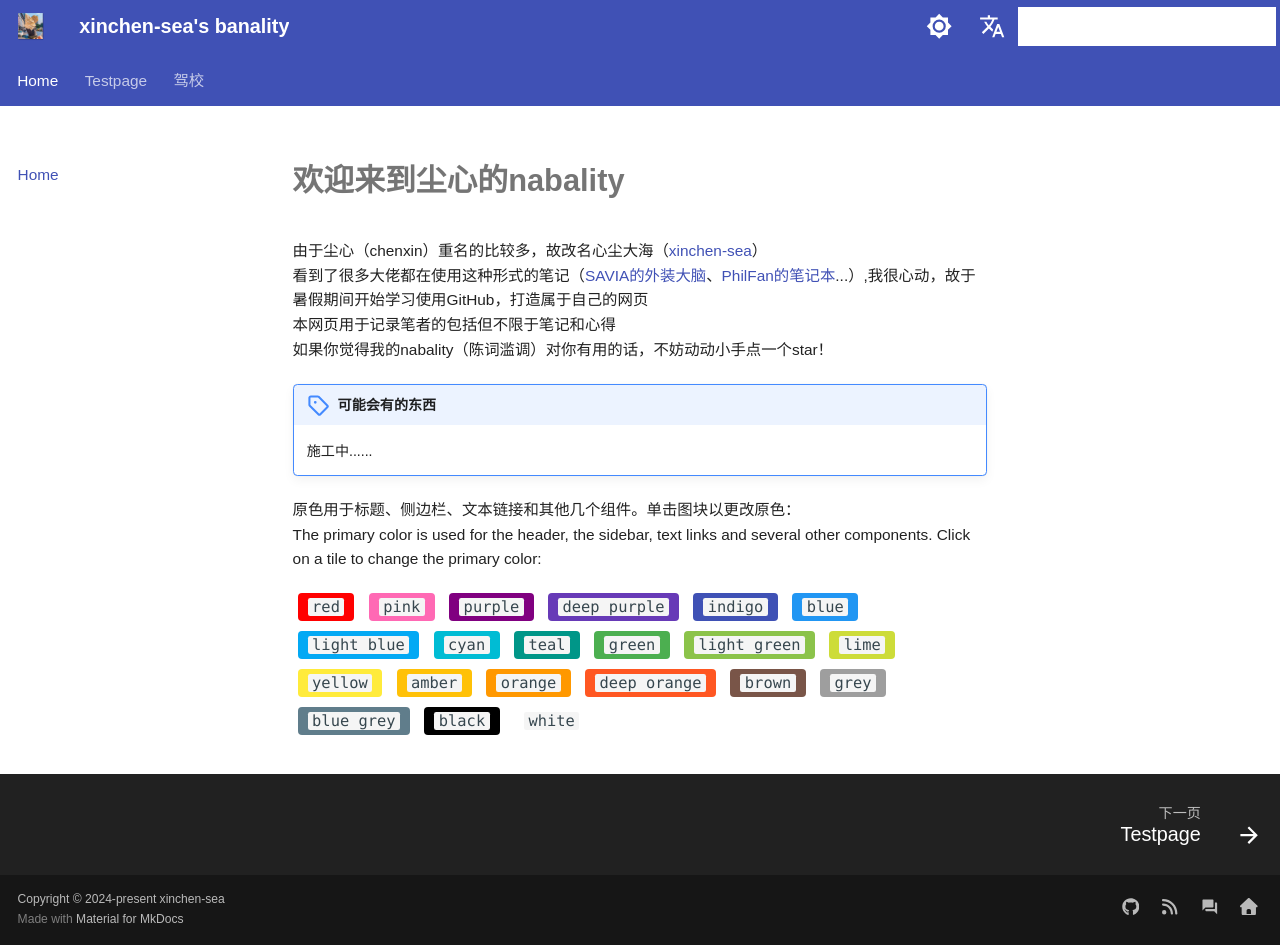
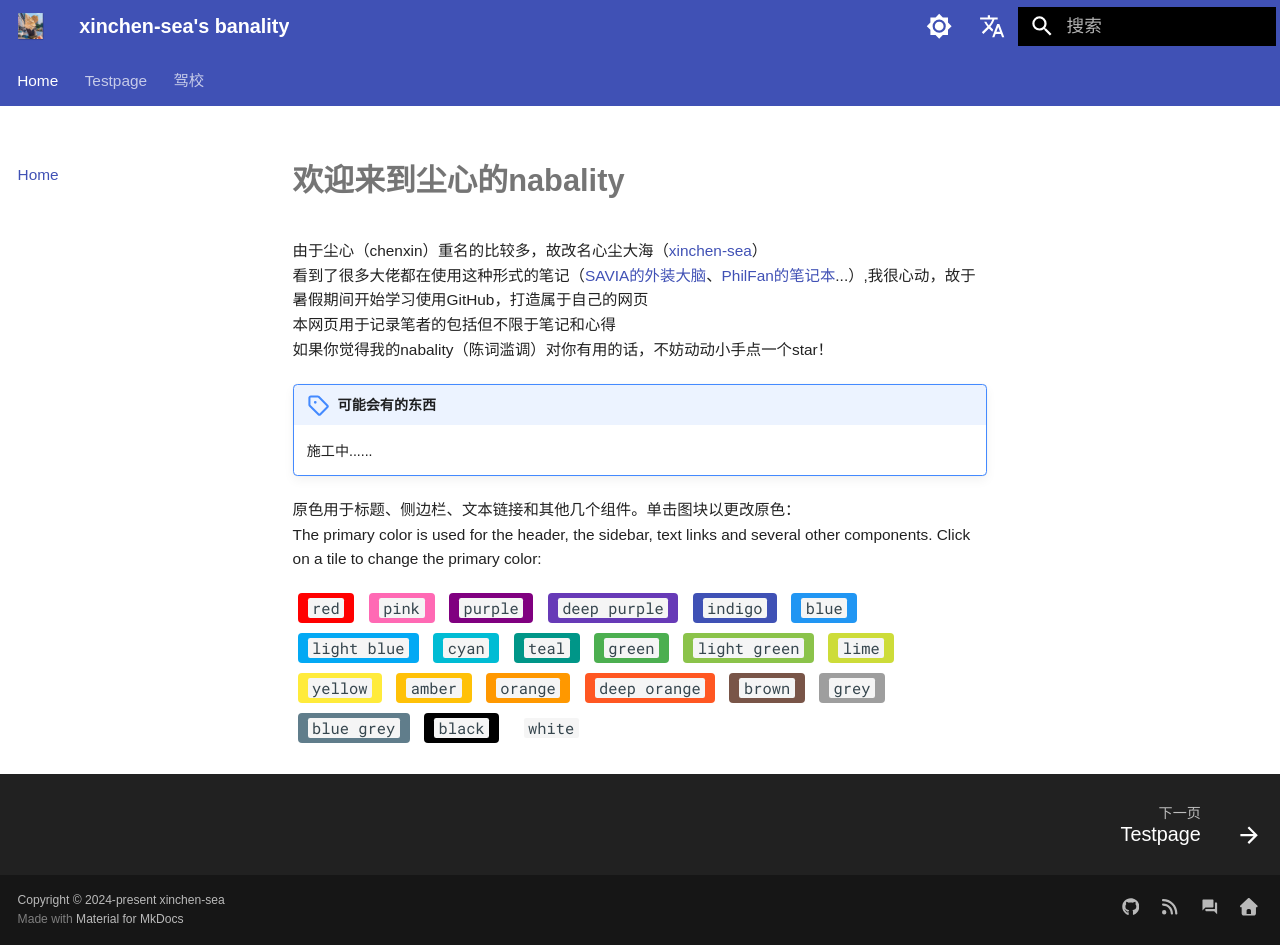
Before and after one commit to xinchen-sea/xinchen-sea.github.io, an MkDocs documentation site: the page built from docs/index.md, in a window 1280 px wide and 945 px high. Built offline with MkDocs 1.6.1 and Material for MkDocs 9.7.7, drawn with Linux system fonts in a browser that asks for light colours; some web fonts are replaced; plug-ins that fetch from the network failed and are left out; comment, search, counter and statistics services are not loaded.

Commit message:
Update custom.css

```diff
--- a/docs/assets/css/custom.css
+++ b/docs/assets/css/custom.css
@@ -1,11 +1,5 @@
 
-:root {
-  --md-text-font: "JetBrains Mono", "LXGW WenKai Screen";
-  --md-code-font: "JetBrains Mono";
-}
-
-
-
+/* 获取屏幕宽度，以调整页面大小 */
 @media screen and (min-width: 960px) {
   html {
     font-size: 137.5%;
@@ -24,7 +18,7 @@
   }
 }
 
-
+/* 自定义不同字体类型大小、宽度等参数 */
 .md-typeset h1, .md-typeset h2 {
   font-weight: 600;
 }
@@ -50,7 +44,7 @@
 }
 
 
-/* 修改主题颜色参数
+/* 修改主题颜色参数，有另外的设置
 [data-md-color-scheme="default"] {
   --md-primary-fg-color: #efefef;
   --md-primary-bg-color: #000000;
@@ -83,18 +77,15 @@
   --md-code-bg-color: #1d1d1d;
 } */
 
+input.md-search__input {
+  background-color: #000;
+}
 
-input.md-search__input {
+[data-md-color-scheme="slate"] input.md-search__input {
   background-color: #fff;
 }
 
-[data-md-color-scheme="slate"] input.md-search__input {
-  background-color: #000;
-}
 
-/*[data-md-color-scheme="slate"] .md-typeset .md-content__button {
-  color: #555555;
-} */
 
 .md-copyright {
   font-size: .55rem;
```
